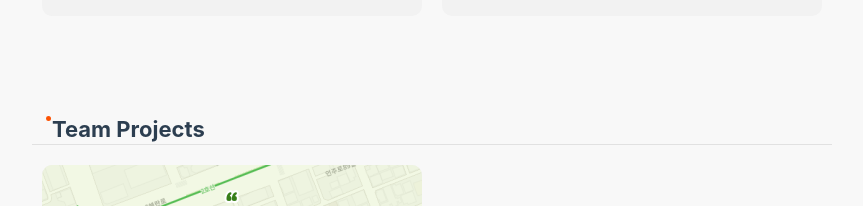
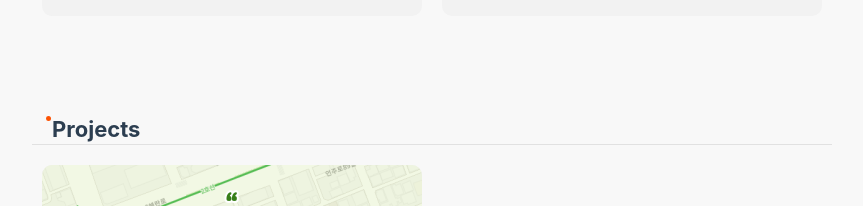
Before and after one commit to tevem1207/th-front-portfolio, a Vue app: page /about in a window 1280 px wide. Shown: the part 1109-1315 px from the top of the page, without its empty margins (208-1071 px from the left). Built offline with nearby package versions, Linux system fonts and the light colour scheme; a web font is replaced by a local one.

Commit message:
Feat title name

```diff
--- a/src/components/about/AboutTeamProjects.vue
+++ b/src/components/about/AboutTeamProjects.vue
@@ -1,6 +1,6 @@
 <template>
   <div id="teamProjects" class="team">
-    <div class="title">Team Projects</div>
+    <div class="title">Projects</div>
     <div class="contents team-contents">
       <ProjectsItem
         v-for="(projectData, index) in projectsData"
```
